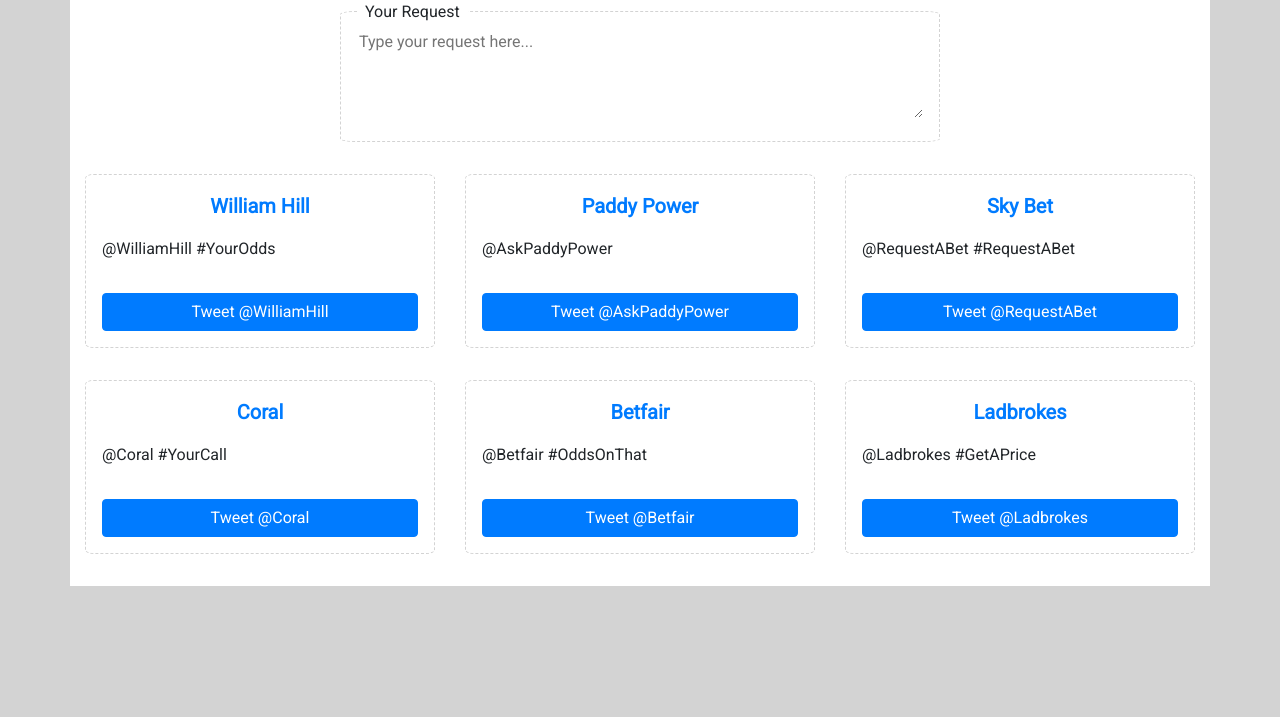
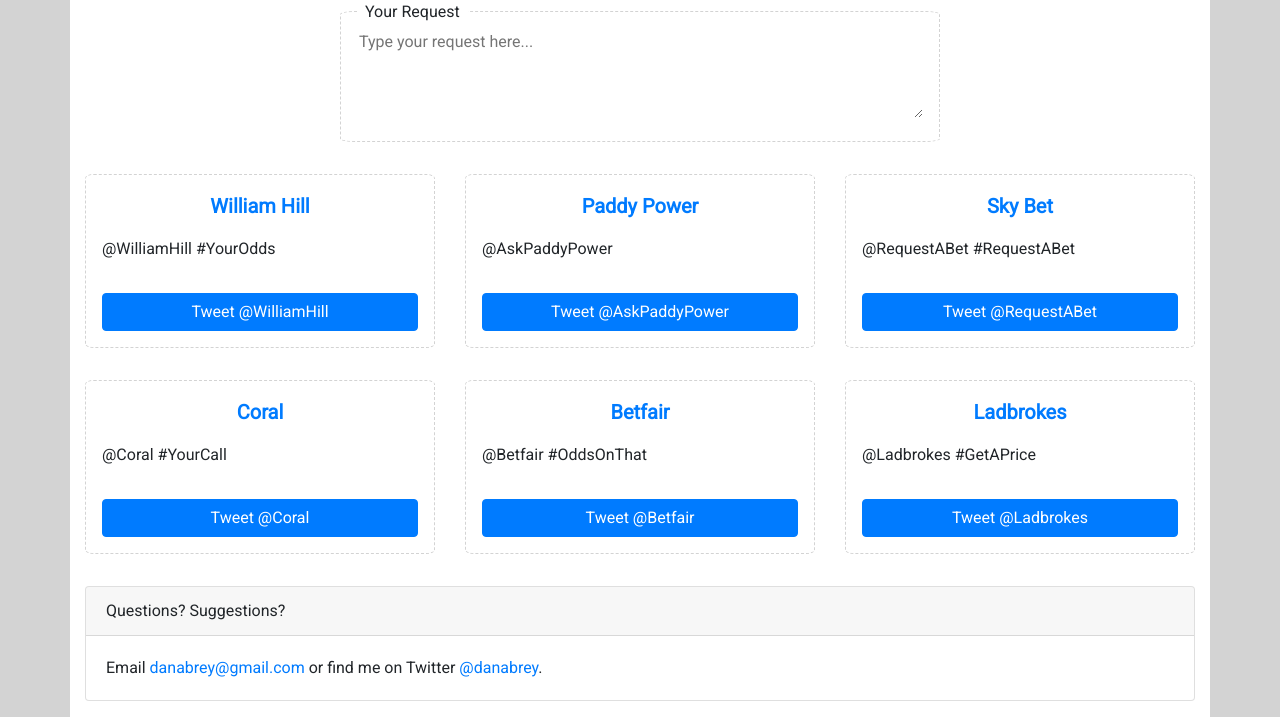
Before and after one commit to danabrey/tweetabet, a plain HTML site: page index.html in a window 1280 px wide. Shown: the part 125-842 px from the top of the page. Before the commit the page ends 800 px from the top, so only its background shows below. Drawn offline with nearby package versions, Linux system fonts and the light colour scheme.

Commit message:
Add contact details

```diff
--- a/index.html
+++ b/index.html
@@ -54,6 +54,16 @@
         </div>
       </div>
     </div>
+    <div class="row">
+      <div class="col">
+        <div class="card mb-3">
+          <div class="card-header">Questions? Suggestions?</div>
+          <div class="card-body">
+            Email <a href="mailto:danabrey@gmail.com">danabrey@gmail.com</a> or find me on Twitter <a href="https://www.twitter.com/danabrey">@danabrey</a>.
+          </div>
+        </div>
+      </div>
+    </div>
   </div>
 </div>
 <script src="https://vuejs.org/js/vue.js"></script>
```
